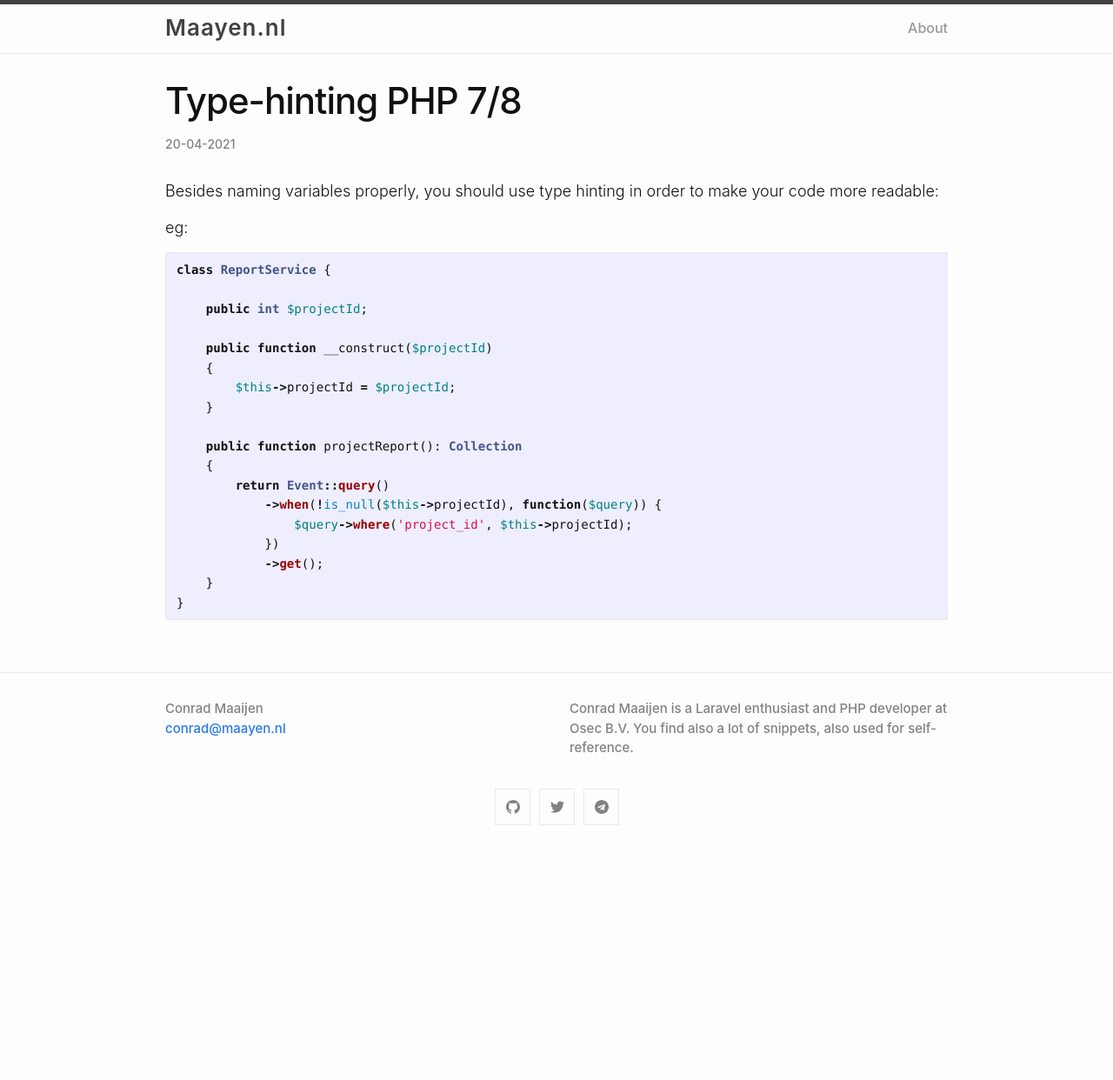
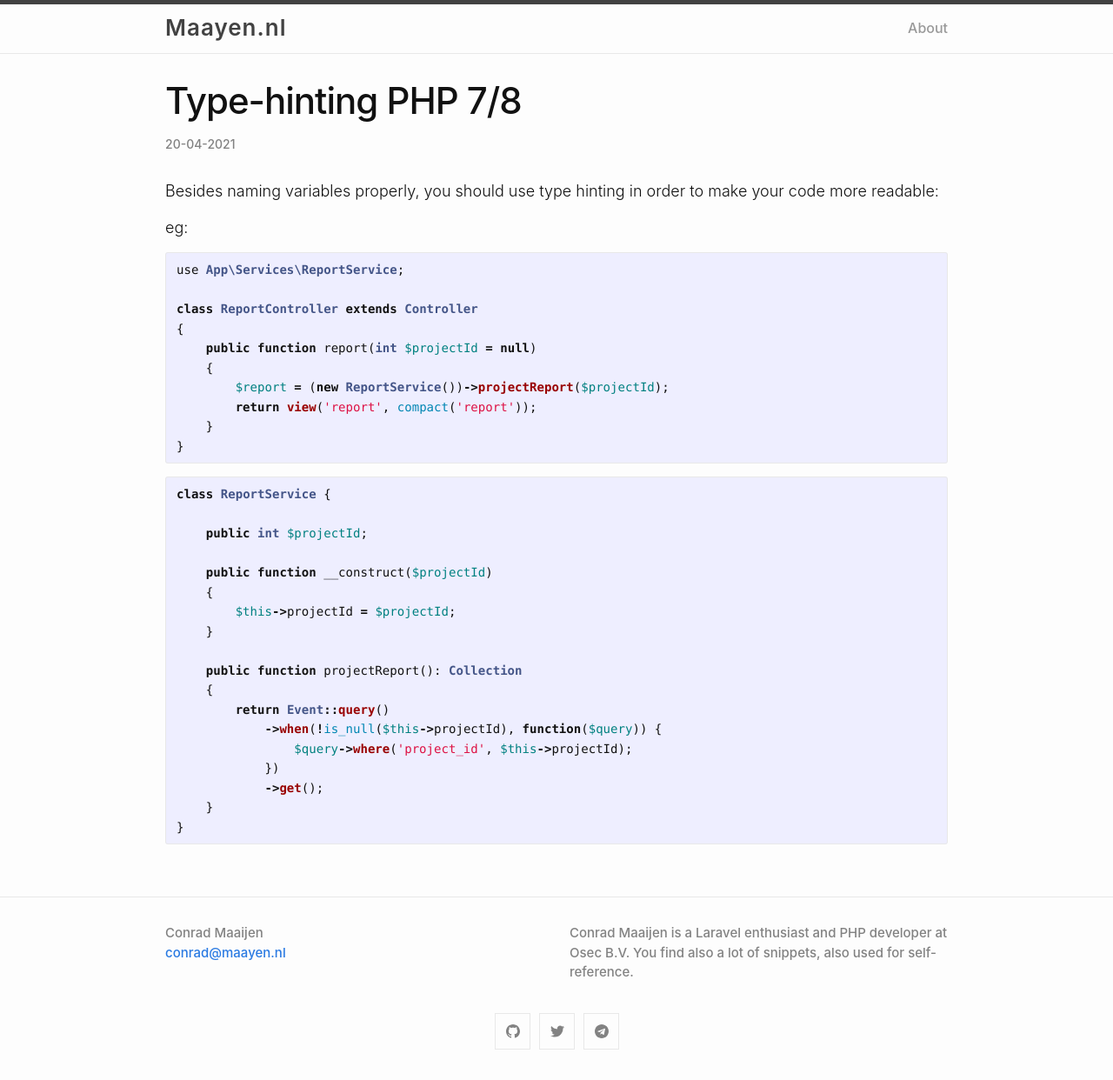
Before and after one commit to ConradMaaijen/conradmaayen.github.io, a Jekyll site: the page built from _posts/2021-04-20-type-hinting.md, in a window 1280 px wide. Shown: the whole page at 87% size. Built offline with Jekyll 4.4.1, drawn with Linux system fonts in a browser that asks for light colours; before the commit the page ends 984 px from its top, so only the background shows below that.

Commit message:
fix type-hinting.md

````diff
--- a/_posts/2021-04-20-type-hinting.md
+++ b/_posts/2021-04-20-type-hinting.md
@@ -7,6 +7,19 @@ categories: laravel
 Besides naming variables properly, you should use type hinting in order to make your code more readable:
 
 eg:
+
+```php
+use App\Services\ReportService;
+
+class ReportController extends Controller
+{
+    public function report(int $projectId = null)
+    {
+        $report = (new ReportService())->projectReport($projectId);
+        return view('report', compact('report'));
+    }
+}
+```
 
 ```php
 class ReportService {
````
